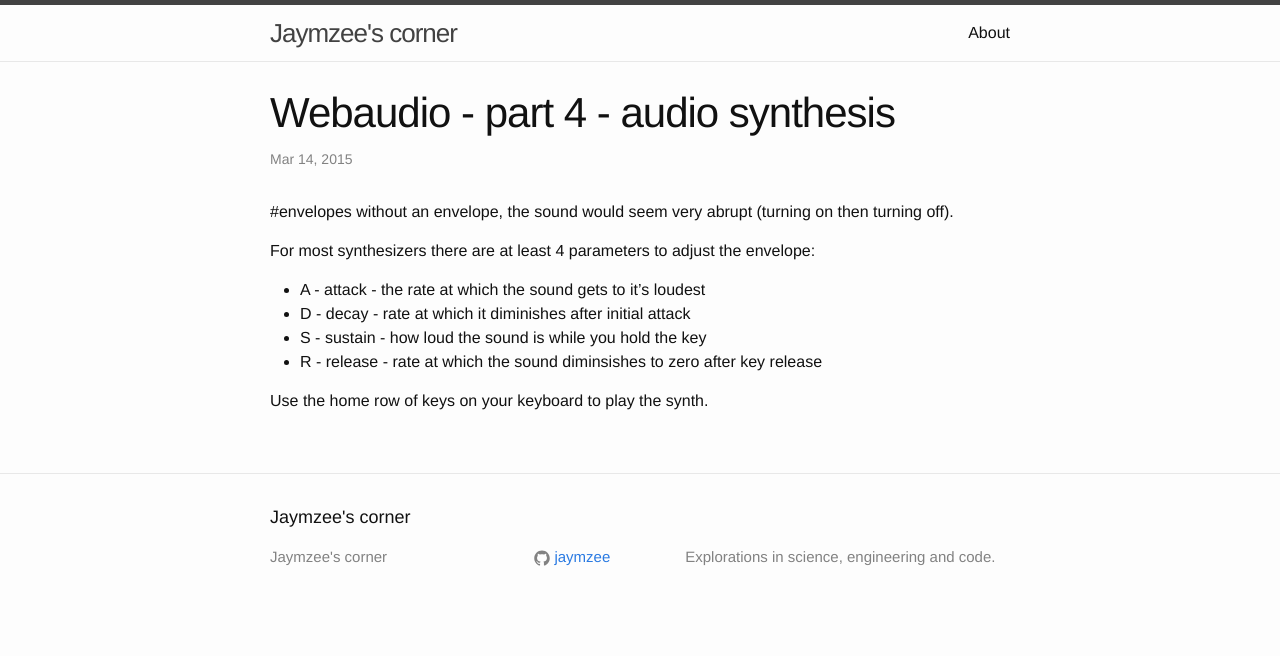
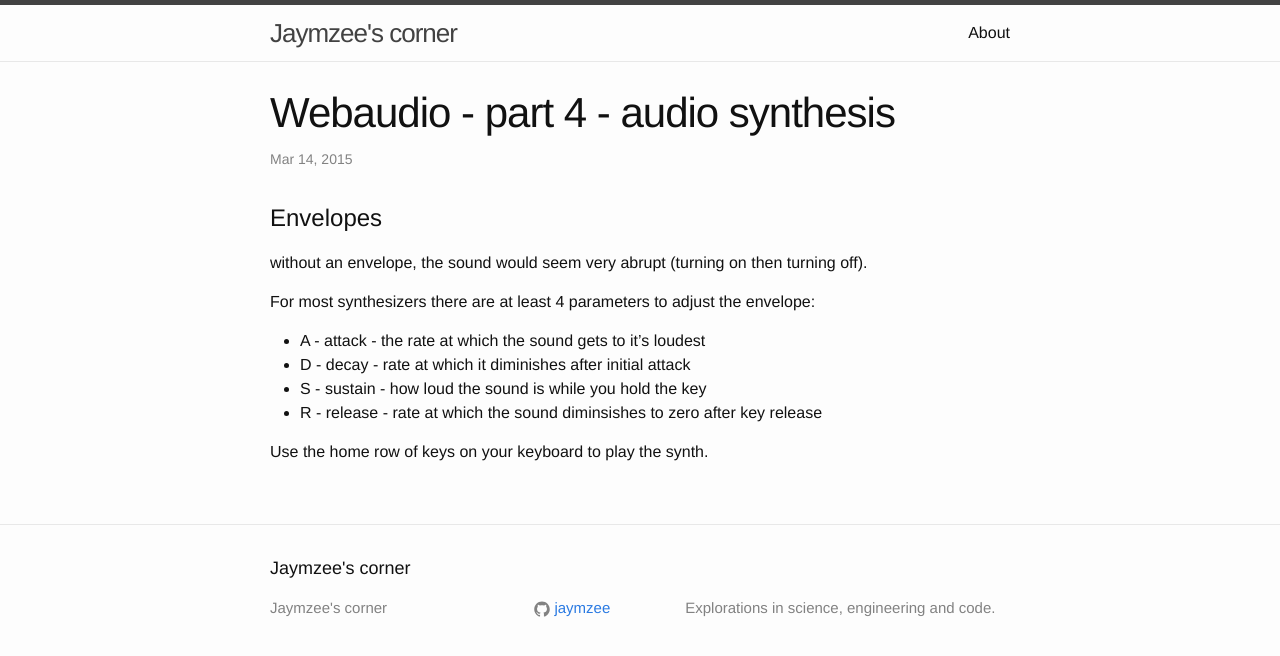
Before and after one commit to jaymzee/jaymzee.github.io, a Jekyll site: the page built from _posts/2015-03-14-webaudio-part-4.markdown, in a window 1280 px wide. Shown: the top 656 px of the page. Built offline with Jekyll 4.4.1, drawn with Linux system fonts in a browser that asks for light colours.

```diff
--- a/_posts/2015-03-12-webaudio.markdown
+++ b/_posts/2015-03-12-webaudio.markdown
@@ -2,7 +2,7 @@
 layout: post
 title: Webaudio API
 ---
-#Audio in the browser - basic tones
+# Audio in the browser - basic tones
 
 volume: <input id="volume" type="range" min="0" max="100" value="0">
 <span id="volumex"></span><br>
--- a/_posts/2015-03-13-webaudio-part-2.markdown
+++ b/_posts/2015-03-13-webaudio-part-2.markdown
@@ -2,7 +2,7 @@
 layout: post
 title: Webaudio part 2 - amplitude modulation
 ---
-#amplitude modulation
+# amplitude modulation
 <a title="By Berserkerus (Own work) [CC BY-SA 2.5 (http://creativecommons.org/licenses/by-sa/2.5)], via Wikimedia Commons" href="http://commons.wikimedia.org/wiki/File%3AAmfm3-en-de.gif"><img width="256" alt="Amfm3-en-de" src="//upload.wikimedia.org/wikipedia/commons/a/a4/Amfm3-en-de.gif"/></a>
 
 volume:
--- a/_posts/2015-03-13-webaudio-part-3.markdown
+++ b/_posts/2015-03-13-webaudio-part-3.markdown
@@ -2,7 +2,7 @@
 layout: post
 title: Webaudio part 3 - frequency modulation
 ---
-#frequency modulation
+# frequency modulation
 <a title="By Berserkerus (Own work) [CC BY-SA 2.5 (http://creativecommons.org/licenses/by-sa/2.5)], via Wikimedia Commons" href="http://commons.wikimedia.org/wiki/File%3AAmfm3-en-de.gif"><img width="256" alt="Amfm3-en-de" src="//upload.wikimedia.org/wikipedia/commons/a/a4/Amfm3-en-de.gif"/></a>
 
 volume:
--- a/_posts/2015-03-14-webaudio-part-4.markdown
+++ b/_posts/2015-03-14-webaudio-part-4.markdown
@@ -2,7 +2,7 @@
 layout: post
 title: Webaudio - part 4 - audio synthesis
 ---
-#envelopes
+# Envelopes
 without an envelope, the sound would seem very abrupt
 (turning on then turning off).
 
```
Also changed, not shown: _posts/2015-03-18-webaudio-part-5.markdown (+3 -5 lines).
